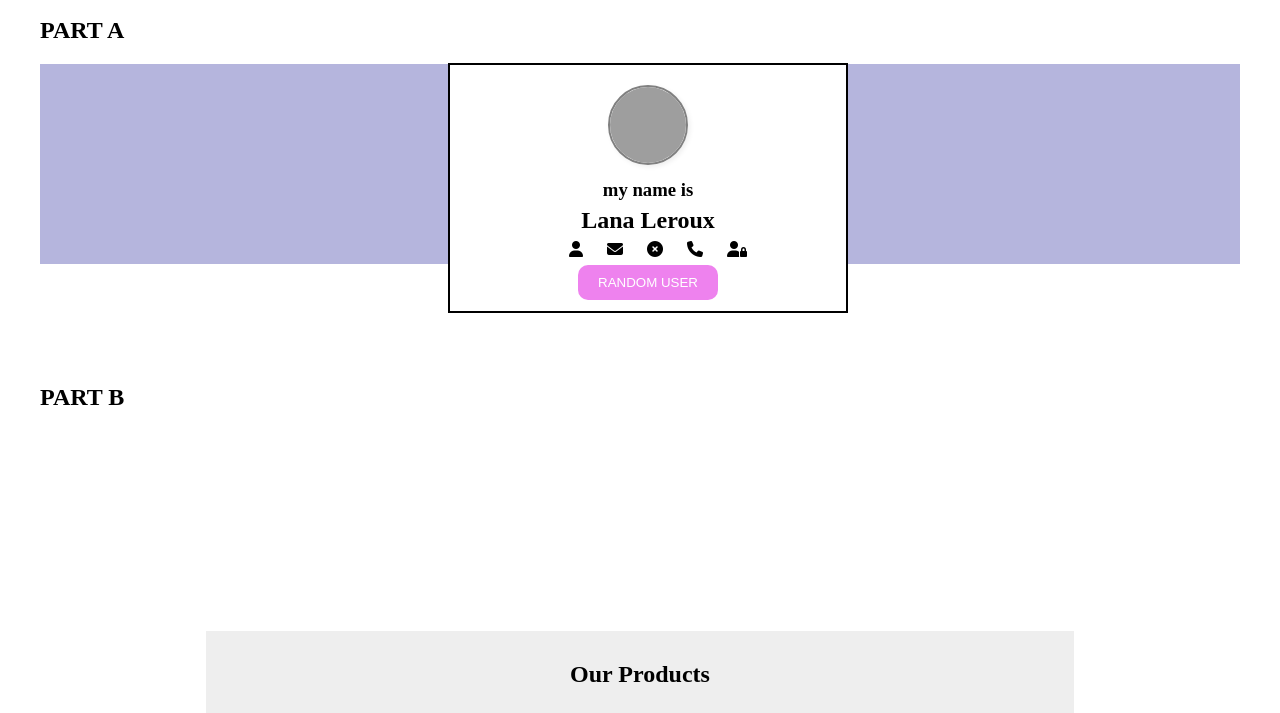
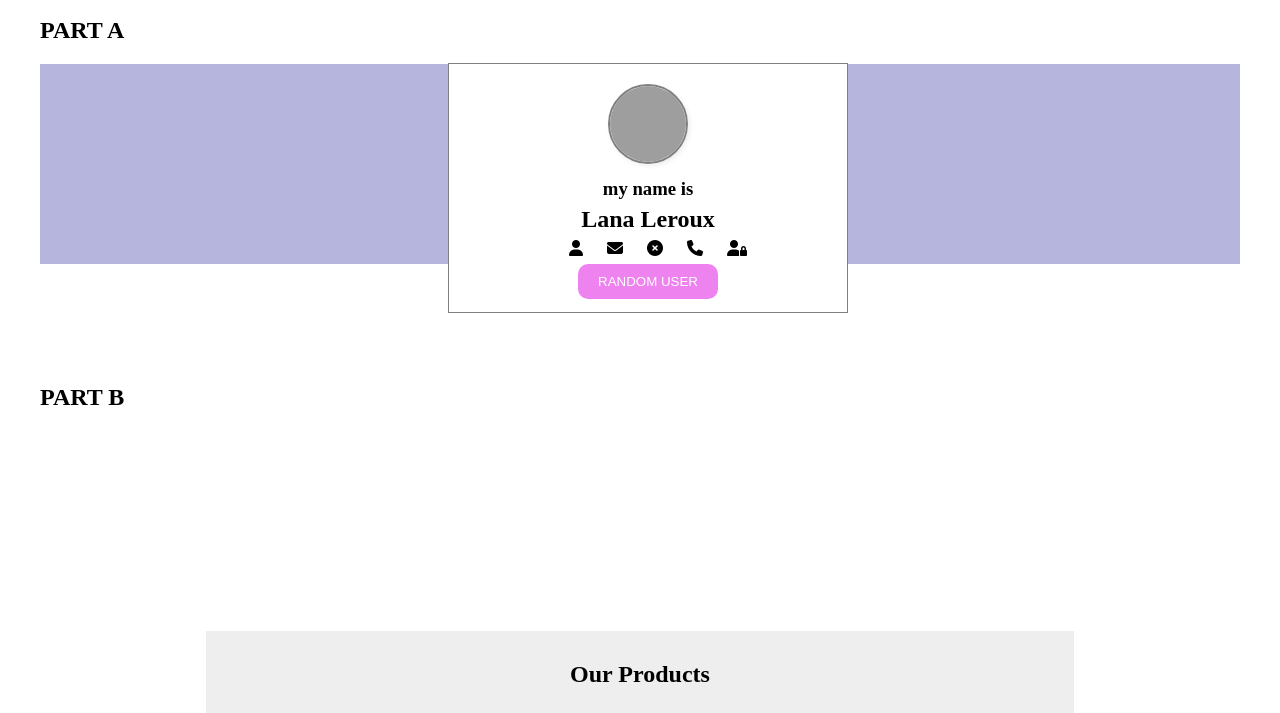
Before and after one commit to anish0803/v1-test, a plain HTML site: page index.html in a window 1280 px wide. Shown: the part 87-800 px from the top of the page. Drawn offline with Linux system fonts and the light colour scheme; grey boxes are pictures that could not be loaded.

Commit message:
second commit

```diff
--- a/style.css
+++ b/style.css
@@ -26,7 +26,7 @@ header{
         top:150px;
         left:35%;
         padding: 20px;
-        border: 2px solid black;
+        border: 1px solid grey;
        height: 250px;
        width: 400px;
        margin:  0 auto;
```
Also changed, not shown: image/v11.png (added), 1 other file.
